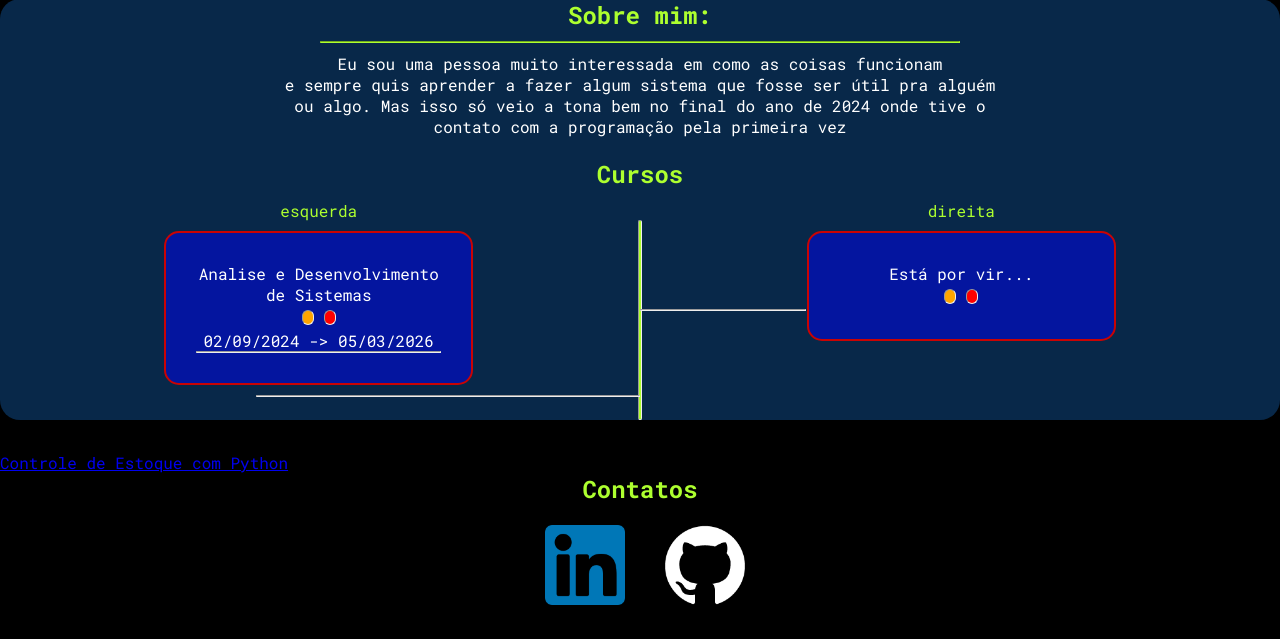
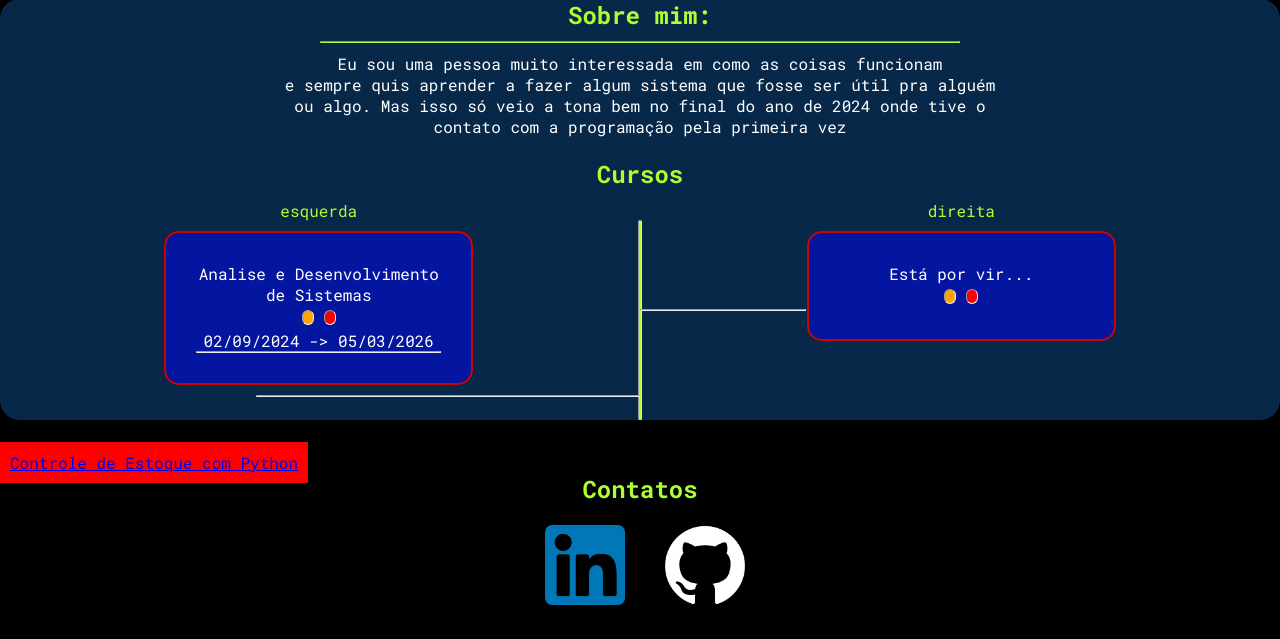
Before and after one commit to Kayky-Eduardo/Estudo-PHP, a PHP site: page / in a window 1280 px wide; the page is wider, and only the part inside the window is pictured. Shown: the part 874-1513 px from the top of that part. Run offline with PHP 8.4, Linux system fonts and the light colour scheme.

Commit message:
mudanças

```diff
--- a/treino_html/portfólio/estilizacao.css
+++ b/treino_html/portfólio/estilizacao.css
@@ -239,3 +239,10 @@ section.p_parte {
 .contatos {
     text-align: center;
 }
+
+.estoque {
+    background-color: red;
+    padding: 10px;
+    width: 100px;
+    height: 100px;
+}
--- a/treino_html/portfólio/index.html
+++ b/treino_html/portfólio/index.html
@@ -107,7 +107,7 @@
         </section>
         <section class="t_parte" id="projetos">
             <h1>Projetos: </h1>
-            <a class="controle-estoque" target="_blank" href="https://github.com/Kayky-Eduardo/projetos_python/blob/master/Procedural/atividades/atividade009_dicion%C3%A1rios/i.py">
+            <a class="estoque" target="_blank" href="https://github.com/Kayky-Eduardo/projetos_python/blob/master/Procedural/atividades/atividade009_dicion%C3%A1rios/i.py">
                 Controle de Estoque com Python</a>
 
         </section>
```
